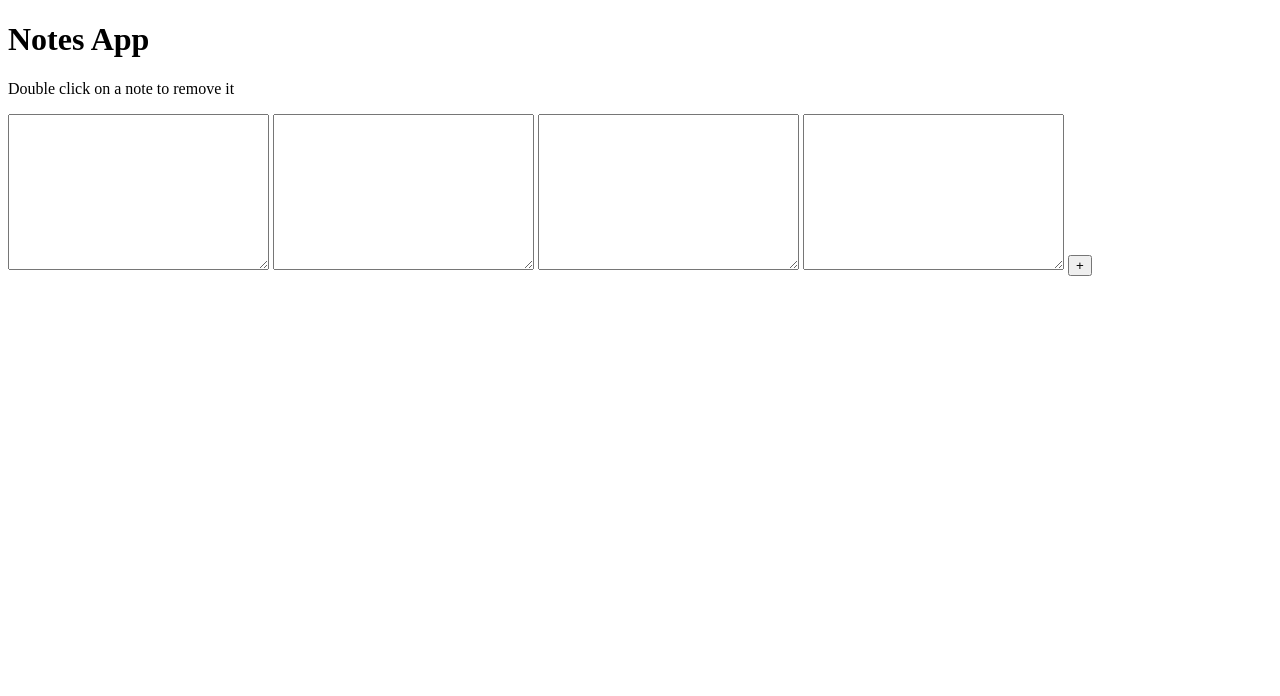
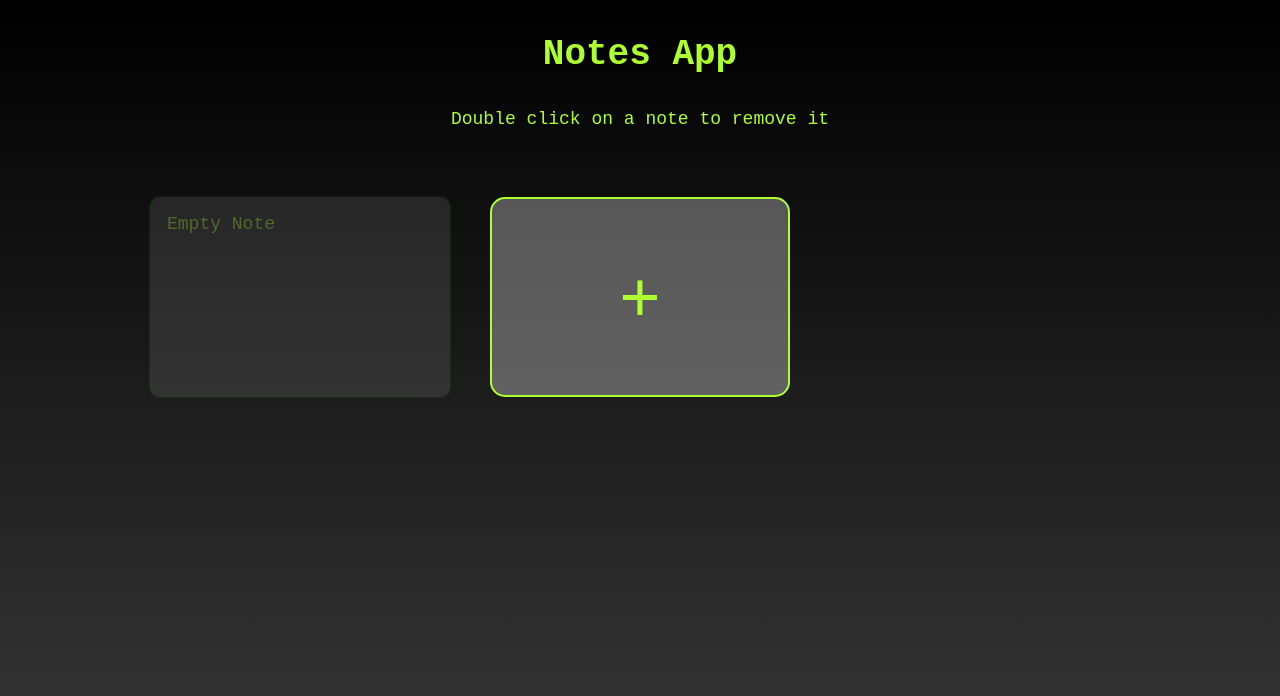
Before and after one commit to PmS-crypto/noteApp, a plain HTML site: page index.html in a window 1280 px wide. Drawn offline with Linux system fonts and the light colour scheme.

Commit message:
feat: add styling

```diff
--- a/index.html
+++ b/index.html
@@ -4,19 +4,13 @@
     <meta charset="UTF-8">
     <meta name="viewport" content="width=device-width, initial-scale=1.0">
     <title>Note App</title>
+    <link rel="stylesheet" href="style.css">
 </head>
 <body>
     <h1 class="heading">Notes App</h1>
     <p class="info-text">Double click on a note to remove it</p>
     <div class="app" id="app">
-        <textarea cols="30" rows="10" class="note" placeholder="Empty Note">
-        </textarea>
-        <textarea cols="30" rows="10" class="note" placeholder="Empty Note">
-        </textarea>
-        <textarea cols="30" rows="10" class="note" placeholder="Empty Note">
-        </textarea>
-        <textarea cols="30" rows="10" class="note" placeholder="Empty Note">
-        </textarea>
+        <textarea cols="30" rows="10" class="note" placeholder="Empty Note"></textarea>
         <button class="btn" id="btn">+</button>
     </div>
 </body>
--- /dev/null
+++ b/style.css
@@ -0,0 +1,74 @@
+body {
+    margin: 0;
+    min-height: 100vh;
+    justify-content: center;
+    align-items: center;
+    background: linear-gradient(to bottom, black, rgb(60, 59, 59));
+    font-family: 'Courier New', Courier, monospace;
+    color: greenyellow;
+}
+
+*::selected {
+    color: lightgreen;
+}
+
+.heading {
+    padding: 10px;
+    font-size: 36px;
+    text-align: center;
+}
+
+.info-text {
+    text-align: center;
+    font-size: 18px;
+}
+
+.app {
+    display: grid;
+    justify-content: center;
+    grid-template-columns: repeat(auto-fill, 300px);
+    gap: 40px;
+    padding: 50px;
+}
+
+.note {
+    height: 200px;
+    border-radius: 10px;
+    padding: 17px;
+    resize: none;
+    box-shadow: 0 0 3px rgba(23, 167, 7, 0.3);
+    font-size: 18px;
+    color:greenyellow;
+    border: none;
+    outline: none;
+    background-color: rgba(255,255,255,0.1);
+    box-sizing: border-box;
+}
+
+.note::placeholder {
+    color: greenyellow;
+    opacity: 30%;
+}
+
+.note:hover, .note:focus {
+    box-shadow: 0 0 10px rgba(23, 167, 7, 0.3);
+    transition: all 300ms ease;
+}
+
+.btn {
+    height: 200px;
+    border-color: greenyellow;
+    background-color: rgba(255,255,255,0.3);
+    border-radius: 15px;
+    border-style: solid;
+    font-size: 70px;
+    font-weight: 500;
+    color: greenyellow;
+    cursor: pointer;
+}
+
+.btn:hover {
+    box-shadow: 2px 2px 10px greenyellow;
+    background-color: rgba(255,255,255,0.4);
+    transition: all 300ms ease;
+}
```
